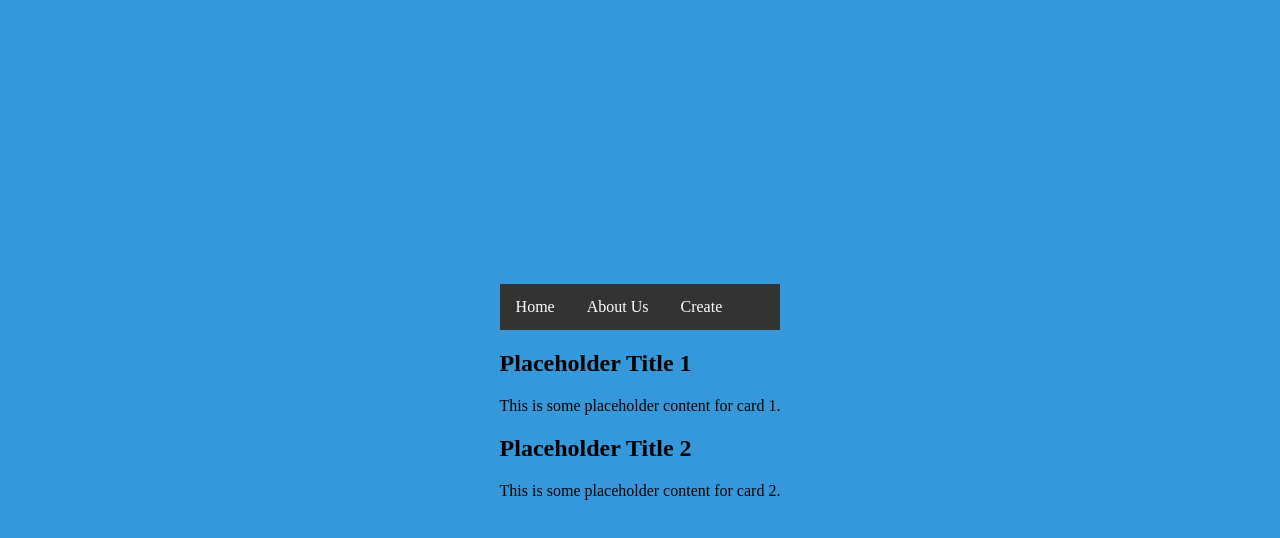
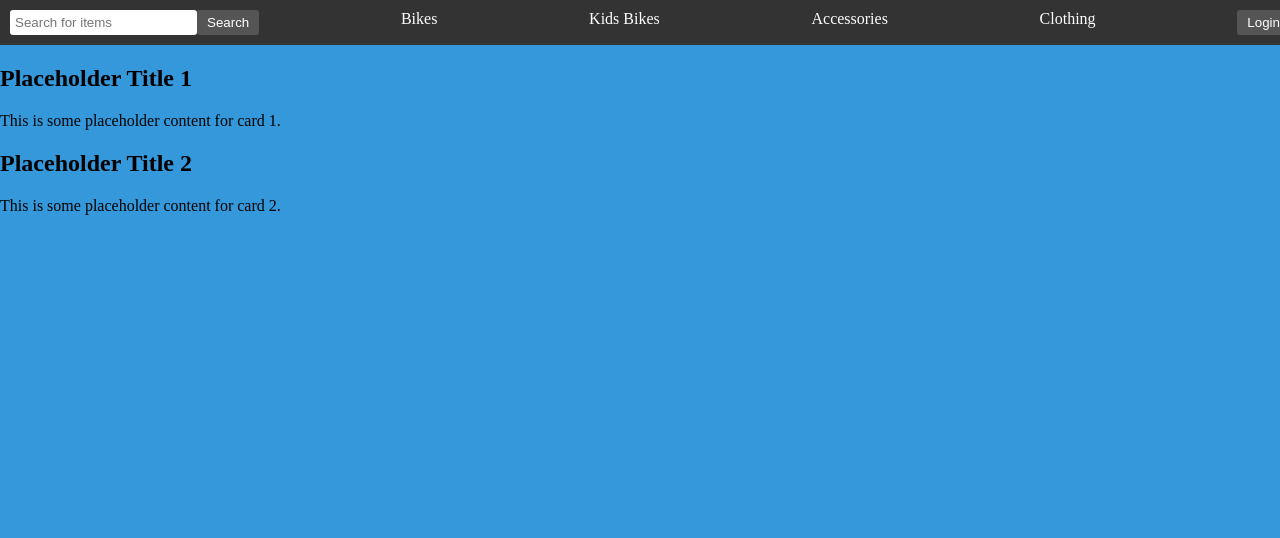
Before and after one commit to FordeTimmy/ppit, a React (Create React App) app: page /home in a window 1280 px wide. Shown: the top 538 px of the page. Built offline with nearby package versions, Linux system fonts and the light colour scheme.

Commit message:
Fixed the styling on the home page

```diff
--- a/src/componets/card.js
+++ b/src/componets/card.js
@@ -1,6 +1,7 @@
 // Card.js
 
 import React from 'react';
+import './styles.css';
 
 const Card = ({ title, content }) => {
   return (
--- a/src/componets/home.js
+++ b/src/componets/home.js
@@ -2,8 +2,9 @@
 
 import React from 'react';
 import Navbar from './navbar';
-import Card from './card';
 import './styles.css';
+import Card from './card'; // Correct import path
+
 const Home = () => {
   return (
     <div>
--- a/src/componets/login.css
+++ b/src/componets/login.css
@@ -10,7 +10,6 @@
     top: 0;
     bottom: 0;
     width: 10px;
-
 }
 
 .container::before {
@@ -22,17 +21,9 @@
 }
 
 body {
-    display: flex;
-    justify-content: center;
-    align-items: center;
-    height: 100vh;
     margin: 0;
     background-color: #3498db; /* Set a nice shade of blue for the background */
     color: #000; /* Set font color to black */
-}
-
-.container {
-    position: relative;
 }
 
 .logo-container {
@@ -49,6 +40,7 @@ body {
 .login-container {
     position: relative;
     width: 300px;
+    margin: auto; /* Center the login form horizontally */
     padding: 20px;
     border-radius: 10px;
     background-color: #fff; /* Set background color for the login container */
--- a/src/componets/navbar.js
+++ b/src/componets/navbar.js
@@ -1,20 +1,30 @@
 // Navbar.js
 
 import React from 'react';
+import './styles.css';
 
 const Navbar = () => {
   return (
     <nav>
       <ul className="navbar">
-        <li><a href="#">Home</a></li>
-        <li><a href="#">About Us</a></li>
-        <li className="dropdown">
-          <a href="#">Create</a>
-          <div className="dropdown-content">
-            <a href="#">Page 1</a>
-            <a href="#">Page 2</a>
-            {/* Add more dropdown items as needed */}
-          </div>
+        <li className="search-bar">
+          <input type="text" placeholder="Search for items" />
+          <button type="submit">Search</button>
+        </li>
+        <li className="category">
+          <a href="#">Bikes</a>
+        </li>
+        <li className="category">
+          <a href="#">Kids Bikes</a>
+        </li>
+        <li className="category">
+          <a href="#">Accessories</a>
+        </li>
+        <li className="category">
+          <a href="#">Clothing</a>
+        </li>
+        <li className="login-button">
+          <button>Login</button>
         </li>
       </ul>
     </nav>
--- a/src/componets/styles.css
+++ b/src/componets/styles.css
@@ -3,50 +3,45 @@
 .navbar {
   list-style-type: none;
   margin: 0;
-    padding: 0;
+  padding: 10px;
   background-color: #333;
   overflow: hidden;
+  width: 100%; /* Make navbar span entire width */
+  display: flex;
+  justify-content: space-between; /* Align items to the ends */
 }
 
-  .navbar li {
-    float: left;
+.search-bar {
+  display: flex; /* Ensure search bar is a flex container */
+  align-items: center; /* Align items vertically */
 }
 
-  .navbar li a {
-    display: block;
-    color: white;
-    text-align: center;
-    padding: 14px 16px;
-    text-decoration: none;
+.search-bar input[type="text"] {
+  padding: 5px;
+  border: none;
+  border-radius: 3px;
 }
 
-  .navbar li a:hover {
-    background-color: #111;
+.search-bar button {
+  padding: 5px 10px;
+  background-color: #555;
+  color: white;
+  border: none;
+  border-radius: 3px;
+  cursor: pointer;
 }
 
-  .dropdown {
-    display: inline-block;
+.category a {
+  color: white; /* Set text color for category links */
+  padding: 10px; /* Add padding to category links */
+  text-decoration: none; /* Remove underline */
 }
 
-  .dropdown-content {
-    display: none;
-    position: absolute;
-    background-color: #333;
-    min-width: 160px;
-    z-index: 1;
+.login-button button {
+  padding: 5px 10px;
+  background-color: #555;
+  color: white;
+  border: none;
+  border-radius: 3px;
+  cursor: pointer;
 }
-
-  .dropdown-content a {
-    color: white;
-    padding: 12px 16px;
-    text-decoration: none;
-    display: block;
-  }
-
-  .dropdown-content a:hover {
-    background-color: #111;
-  }
-
-  .dropdown:hover .dropdown-content {
-    display: block;
-  }
```
Lines whose indentation alone changed are shown as unchanged.
